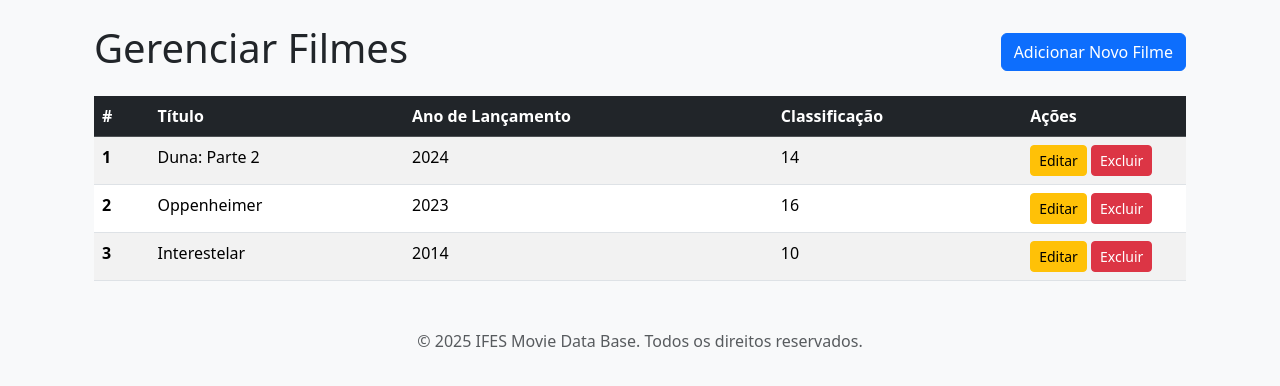
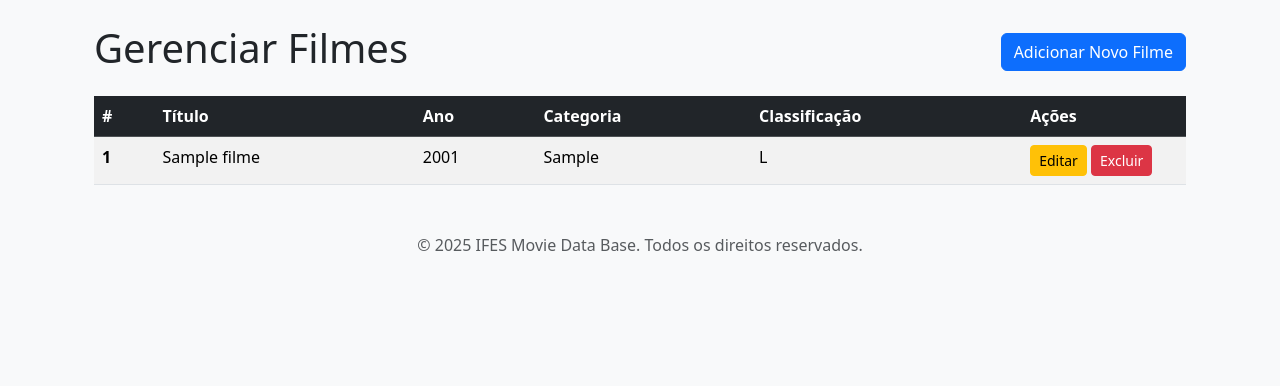
Before and after one commit to SalelaDudu/PSI---Trabalho-final-, a PHP site: page /frontend/filmes.php in a window 1280 px wide. Shown: the part 56-442 px from the top of the page. Run offline with PHP 8.4, Linux system fonts and the light colour scheme; tables that the repository leaves empty hold one stand-in row (values such as "Sample post").

Commit message:
Cadastro de filmes pronto

```diff
--- a/frontend/categorias.php
+++ b/frontend/categorias.php
@@ -4,7 +4,7 @@
 
     // Busca todas as categorias existentes para listar na tabela
     $categorias = [];
-    $sql = "SELECT id_Categoria, categoria FROM Categorias ORDER BY categoria ASC";
+    $sql = "SELECT id_Categorias, categoria FROM Categorias ORDER BY categoria ASC";
     $resultado = $conn->query($sql);
     if ($resultado->num_rows > 0) {
         $categorias = $resultado->fetch_all(MYSQLI_ASSOC);
@@ -38,7 +38,7 @@
             <?php else: ?>
                 <?php foreach ($categorias as $categoria): ?>
                     <tr>
-                        <th scope="row"><?php echo htmlspecialchars($categoria['id_Categoria']); ?></th>
+                        <th scope="row"><?php echo htmlspecialchars($categoria['id_Categorias']); ?></th>
                         <td><?php echo htmlspecialchars($categoria['categoria']); ?></td>
                         <td>
                             <button class="btn btn-warning btn-sm">Editar</button>
--- a/frontend/filmes.php
+++ b/frontend/filmes.php
@@ -1,6 +1,50 @@
 <?php
     // Define o título desta página específica
     $pageTitle = 'Gerenciar Filmes';
+
+    // 1. CONEXÃO E BUSCA DE DADOS (Tudo em um lugar só)
+    // -----------------------------------------------------------
+    require_once '../backend/conexao.php'; // Inclui a conexão
+
+    // Inicializa os arrays que vamos usar
+    $filmes = [];
+    $categorias = [];
+    $idiomas = [];
+    $nacionalidades = [];
+
+    // Busca os FILMES para listar na tabela principal (com JOIN para pegar o nome da categoria)
+    $sql_filmes = "SELECT f.id_Filmes, f.titulo, f.ano, f.classificacao, c.categoria AS nome_categoria
+                   FROM Filmes AS f
+                   LEFT JOIN Categorias AS c ON f.Categorias_idCategorias = c.id_Categorias
+                   ORDER BY f.titulo ASC";
+    $resultado_filmes = $conn->query($sql_filmes);
+    if ($resultado_filmes->num_rows > 0) {
+        $filmes = $resultado_filmes->fetch_all(MYSQLI_ASSOC);
+    }
+
+    // Busca as CATEGORIAS para o formulário
+    $sql_categorias = "SELECT id_Categorias, categoria FROM Categorias ORDER BY categoria ASC";
+    $resultado_categorias = $conn->query($sql_categorias);
+    if ($resultado_categorias->num_rows > 0) {
+        $categorias = $resultado_categorias->fetch_all(MYSQLI_ASSOC);
+    }
+
+    // Busca os IDIOMAS para o formulário
+    $sql_idiomas = "SELECT id_Idiomas, idioma FROM Idiomas ORDER BY idioma ASC";
+    $resultado_idiomas = $conn->query($sql_idiomas);
+    if ($resultado_idiomas->num_rows > 0) {
+        $idiomas = $resultado_idiomas->fetch_all(MYSQLI_ASSOC);
+    }
+
+    // Busca as NACIONALIDADES para o formulário
+    $sql_nacionalidades = "SELECT id_Nacionalidades, nacionalidade FROM Nacionalidades ORDER BY nacionalidade ASC";
+    $resultado_nacionalidades = $conn->query($sql_nacionalidades);
+    if ($resultado_nacionalidades->num_rows > 0) {
+        $nacionalidades = $resultado_nacionalidades->fetch_all(MYSQLI_ASSOC);
+    }
+
+    // Fecha a conexão APENAS UMA VEZ, após todas as consultas
+    $conn->close();
 
     // Inclui o cabeçalho (início do nosso template)
     require_once './templates/header.php';
@@ -19,42 +63,32 @@
             <tr>
                 <th scope="col">#</th>
                 <th scope="col">Título</th>
-                <th scope="col">Ano de Lançamento</th>
+                <th scope="col">Ano</th>
+                <th scope="col">Categoria</th>
                 <th scope="col">Classificação</th>
                 <th scope="col" style="width: 15%;">Ações</th>
             </tr>
         </thead>
         <tbody>
+            <?php if (empty($filmes)): ?>
                 <tr>
-                <th scope="row">1</th>
-                <td>Duna: Parte 2</td>
-                <td>2024</td>
-                <td>14</td>
+                    <td colspan="6" class="text-center">Nenhum filme encontrado. Cadastre o primeiro!</td>
+                </tr>
+            <?php else: ?>
+                <?php foreach ($filmes as $filme): ?>
+                    <tr>
+                        <th scope="row"><?php echo htmlspecialchars($filme['id_Filmes']); ?></th>
+                        <td><?php echo htmlspecialchars($filme['titulo']); ?></td>
+                        <td><?php echo htmlspecialchars($filme['ano']); ?></td>
+                        <td><?php echo htmlspecialchars($filme['nome_categoria']); ?></td>
+                        <td><?php echo htmlspecialchars($filme['classificacao']); ?></td>
                         <td>
                             <button class="btn btn-warning btn-sm">Editar</button>
                             <button class="btn btn-danger btn-sm">Excluir</button>
                         </td>
                     </tr>
-            <tr>
-                <th scope="row">2</th>
-                <td>Oppenheimer</td>
-                <td>2023</td>
-                <td>16</td>
-                <td>
-                    <button class="btn btn-warning btn-sm">Editar</button>
-                    <button class="btn btn-danger btn-sm">Excluir</button>
-                </td>
-            </tr>
-            <tr>
-                <th scope="row">3</th>
-                <td>Interestelar</td>
-                <td>2014</td>
-                <td>10</td>
-                <td>
-                    <button class="btn btn-warning btn-sm">Editar</button>
-                    <button class="btn btn-danger btn-sm">Excluir</button>
-                </td>
-            </tr>
+                <?php endforeach; ?>
+            <?php endif; ?>
         </tbody>
     </table>
 </div>
@@ -67,26 +101,22 @@
                 <button type="button" class="btn-close" data-bs-dismiss="modal" aria-label="Close"></button>
             </div>
             <div class="modal-body">
-                <form action="/backend/filmes_salvar.php" method="POST">
-                    <div class="row">
-                        <div class="col-md-12 mb-3">
+                <form action="/backend/cadastrar_filme.php" method="POST">
+                    <div class="mb-3">
                         <label for="titulo" class="form-label">Título</label>
                         <input type="text" class="form-control" id="titulo" name="titulo" required>
                     </div>
-                    </div>
-
                     <div class="mb-3">
                         <label for="descricao" class="form-label">Descrição</label>
                         <textarea class="form-control" id="descricao" name="descricao" rows="3"></textarea>
                     </div>
 
                     <div class="row">
-                        <div class="col-md-4 mb-3">
+                        <div class="col-md-6 mb-3">
                             <label for="ano_lancamento" class="form-label">Ano de Lançamento</label>
-                            <input type="number" class="form-control" id="ano_lancamento" name="ano_lancamento" min="1888" max="<?php echo date('Y') + 1; ?>" required>
+                            <input type="number" class="form-control" id="ano_lancamento" name="ano" min="1888" max="<?php echo date('Y') + 1; ?>" required>
                         </div>
-
-                        <div class="col-md-4 mb-3">
+                        <div class="col-md-6 mb-3">
                             <label for="classificacao" class="form-label">Classificação Indicativa</label>
                             <select class="form-select" id="classificacao" name="classificacao" required>
                                 <option value="L">L - Livre</option>
@@ -97,44 +127,54 @@
                                 <option value="18">18 anos</option>
                             </select>
                         </div>
+                    </div>
 
+                    <div class="row">
                         <div class="col-md-4 mb-3">
                             <label for="categoria" class="form-label">Categoria</label>
                             <select class="form-select" id="categoria" name="id_categoria" required>
-                                <option value="1">Ficção Científica</option>
-                                <option value="2">Drama</option>
-                                <option value="3">Ação</option>
+                                <option value="">Selecione...</option>
+                                <?php foreach ($categorias as $categoria): ?>
+                                    <option value="<?php echo htmlspecialchars($categoria['id_Categorias']); ?>">
+                                        <?php echo htmlspecialchars($categoria['categoria']); ?>
+                                    </option>
+                                <?php endforeach; ?>
                             </select>
                         </div>
-                    </div>
-
-                    <div class="row">
-                        <div class="col-md-6 mb-3">
+                        <div class="col-md-4 mb-3">
                             <label for="idioma" class="form-label">Idioma</label>
                             <select class="form-select" id="idioma" name="id_idioma" required>
-                                <option value="1">Inglês</option>
-                                <option value="2">Português</option>
+                                <option value="">Selecione...</option>
+                                <?php foreach ($idiomas as $idioma): ?>
+                                    <option value="<?php echo htmlspecialchars($idioma['id_Idiomas']); ?>">
+                                        <?php echo htmlspecialchars($idioma['idioma']); ?>
+                                    </option>
+                                <?php endforeach; ?>
                             </select>
                         </div>
-                        <div class="col-md-6 mb-3">
+                        <div class="col-md-4 mb-3">
                             <label for="nacionalidade" class="form-label">Nacionalidade (Opcional)</label>
                             <select class="form-select" id="nacionalidade" name="id_nacionalidade">
                                 <option value="">Selecione...</option>
-                                <option value="1">Americana</option>
-                                <option value="2">Brasileira</option>
+                                <?php foreach ($nacionalidades as $nacionalidade): ?>
+                                    <option value="<?php echo htmlspecialchars($nacionalidade['id_Nacionalidades']); ?>">
+                                        <?php echo htmlspecialchars($nacionalidade['nacionalidade']); ?>
+                                    </option>
+                                <?php endforeach; ?>
                             </select>
                         </div>
                     </div>
 
                     <div class="modal-footer">
                         <button type="button" class="btn btn-secondary" data-bs-dismiss="modal">Fechar</button>
-                        <button type="submit" class="btn btn-primary">Salvar Filme</button>
+                        <button type="submit" class="btn btn-primary">Adicionar</button>
                     </div>
                 </form>
             </div>
         </div>
     </div>
 </div>
+
 <?php
     // Inclui o rodapé (fim do nosso template)
     require_once './templates/footer.php';
--- a/frontend/idiomas.php
+++ b/frontend/idiomas.php
@@ -4,7 +4,7 @@
 
     // Busca todos os idiomas existentes para listar na tabela
     $idiomas = [];
-    $sql = "SELECT id_Idioma, idioma FROM Idiomas ORDER BY idioma ASC";
+    $sql = "SELECT id_Idiomas, idioma FROM Idiomas ORDER BY idioma ASC";
     $resultado = $conn->query($sql);
     if ($resultado->num_rows > 0) {
         $idiomas = $resultado->fetch_all(MYSQLI_ASSOC);
@@ -38,7 +38,7 @@
             <?php else: ?>
                 <?php foreach ($idiomas as $idioma): ?>
                     <tr>
-                        <th scope="row"><?php echo htmlspecialchars($idioma['id_Idioma']); ?></th>
+                        <th scope="row"><?php echo htmlspecialchars($idioma['id_Idiomas']); ?></th>
                         <td><?php echo htmlspecialchars($idioma['idioma']); ?></td>
                         <td>
                             <button class="btn btn-warning btn-sm">Editar</button>
--- a/frontend/nacionalidades.php
+++ b/frontend/nacionalidades.php
@@ -38,8 +38,8 @@
             <?php else: ?>
                 <?php foreach ($nacionalidades as $nacionalidade): ?>
                     <tr>
-                        <th scope="row"><?php echo htmlspecialchars($nacionalidade['id_nacionalidade']); ?></th>
-                        <td><?php echo htmlspecialchars($nacionalidade['nome']); ?></td>
+                        <th scope="row"><?php echo htmlspecialchars($nacionalidade['id_Nacionalidades']); ?></th>
+                        <td><?php echo htmlspecialchars($nacionalidade['nacionalidade']); ?></td>
                         <td>
                             <button class="btn btn-warning btn-sm">Editar</button>
                             <button class="btn btn-danger btn-sm">Excluir</button>
```
Also changed, not shown: backend/cadastrar_filme.php (added, +56 -0 lines). Lines whose indentation alone changed are shown as unchanged.
